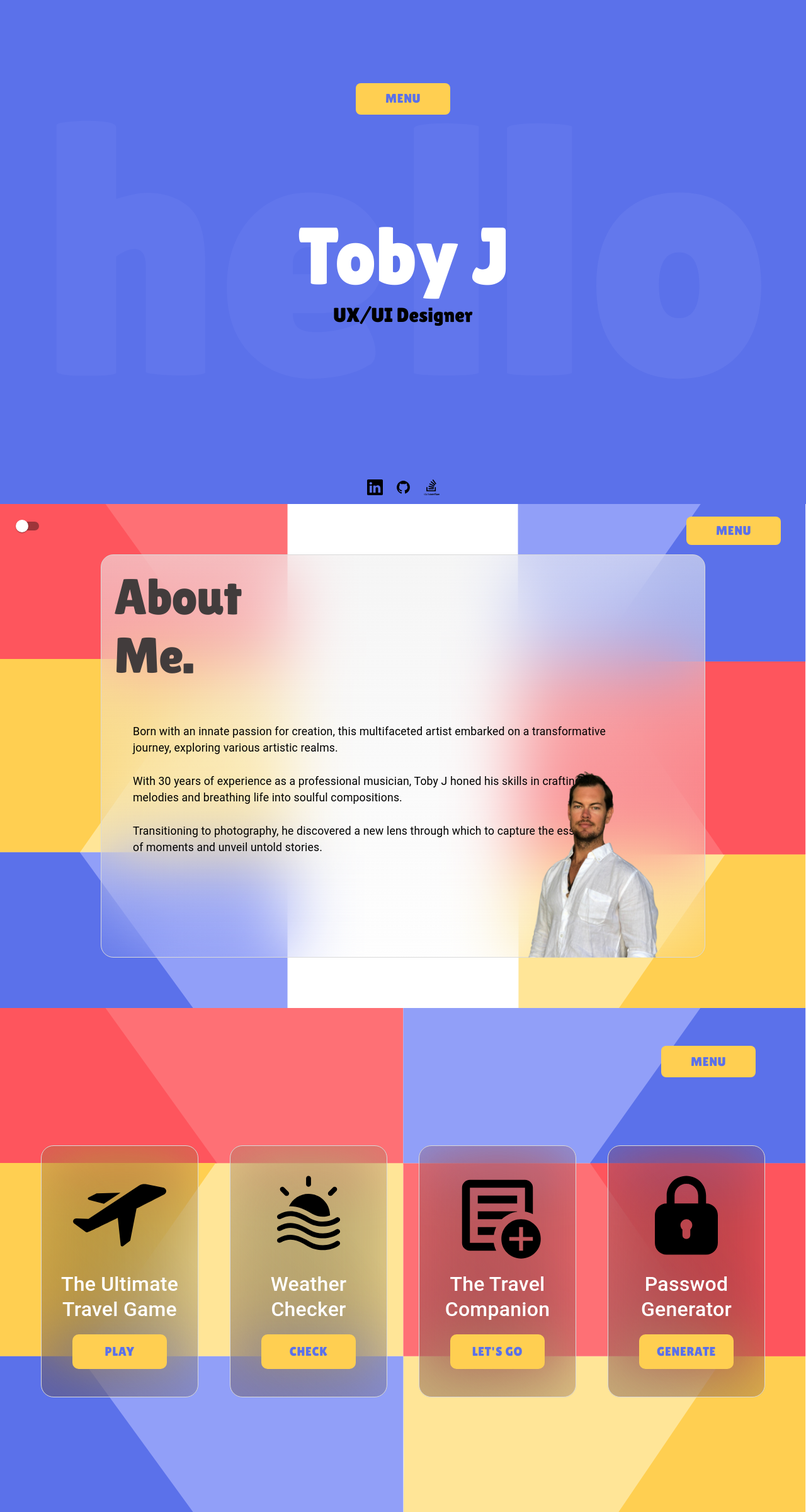
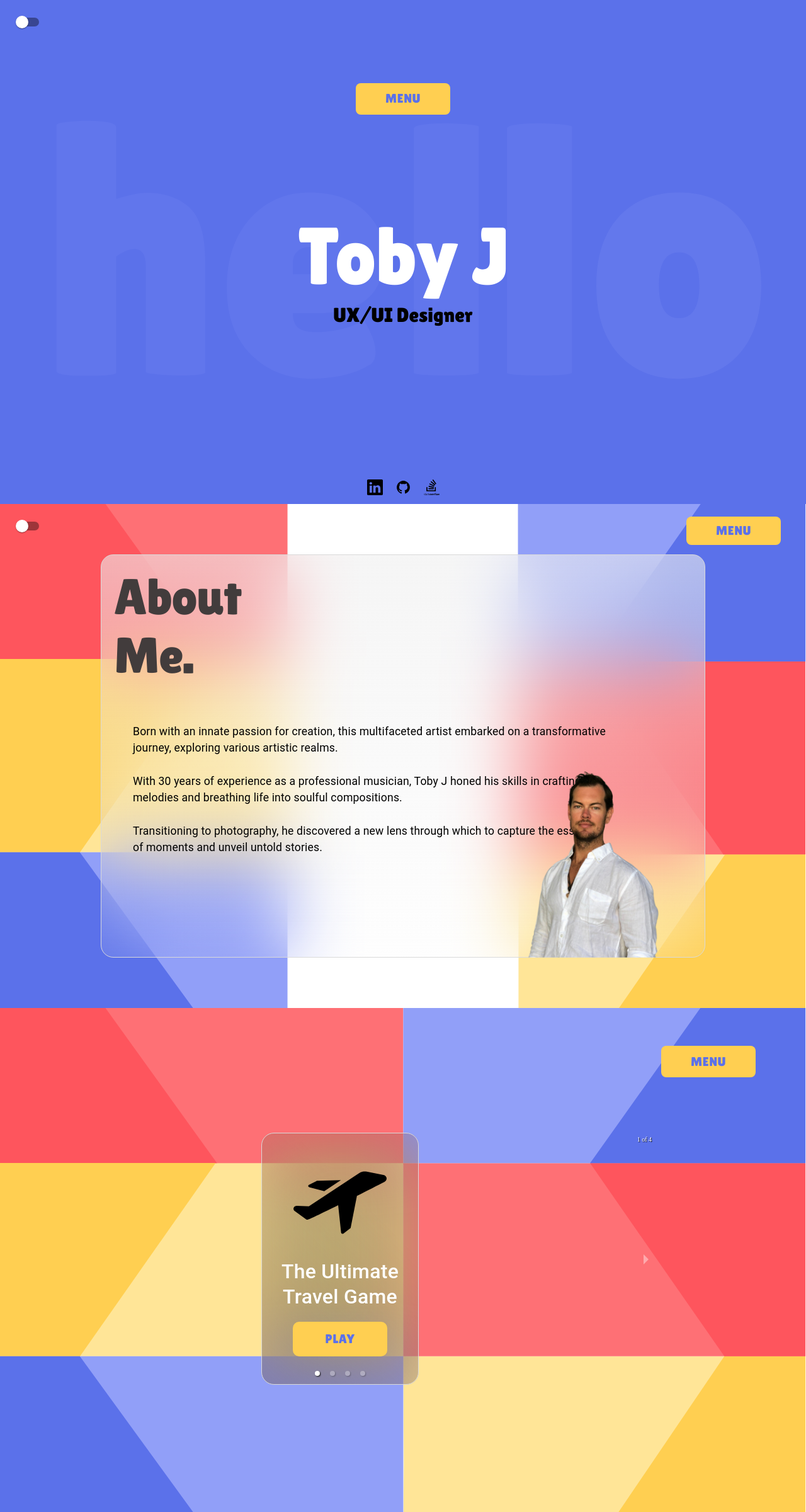
Before and after one commit to tjsoho/tobyjportfolio, a React (Create React App) app: page / in a window 1280 px wide. Shown: the whole page at 63% size. Built offline with nearby package versions, Linux system fonts and the light colour scheme.

Commit message:
added carousel to portfolio section

```diff
--- a/package.json
+++ b/package.json
@@ -18,6 +18,7 @@
     "framer-motion": "^10.12.22",
     "react": "^18.2.0",
     "react-dom": "^18.2.0",
+    "react-responsive-carousel": "^3.2.23",
     "react-router-dom": "^6.14.1",
     "react-scripts": "5.0.1",
     "react-slick": "^0.29.0",
--- a/src/components/Portfolio.tsx
+++ b/src/components/Portfolio.tsx
@@ -1,5 +1,12 @@
 import React, { useState } from "react";
-import { Grid, Box, useMediaQuery, Typography, Button } from "@mui/material";
+import {
+  Grid,
+  Box,
+  useMediaQuery,
+  Typography,
+  Button,
+  Switch,
+} from "@mui/material";
 import mobileBG from "../assets/colour-square.svg";
 import tabletBG from "../assets/largeSVG.svg";
 import travel from "../assets/travel.svg";
@@ -7,7 +14,9 @@ import weather from "../assets/weather.svg";
 import note from "../assets/notes.svg";
 import password from "../assets/padlock.svg";
 import { Link } from "react-router-dom";
-import MobileFrame from "./MobileFrame";
+import bw from "../assets/bw.svg";
+import { Carousel } from "react-responsive-carousel";
+import "react-responsive-carousel/lib/styles/carousel.min.css";
 
 const Portfolio = () => {
   const smallScreen = useMediaQuery(
@@ -16,7 +25,7 @@ const Portfolio = () => {
   const mediumScreen = useMediaQuery(
     "(min-width: 600px) and (max-width: 1350px)"
   );
-
+  const [bwMode, setBwMode] = useState(false);
 
   let bgSVG;
   if (smallScreen) {
@@ -26,6 +35,10 @@ const Portfolio = () => {
   } else {
     bgSVG = "url(" + tabletBG + ")";
   }
+
+  const handleToggle = () => {
+    setBwMode(!bwMode);
+  };
 
   const glassMorphismStyles = {
     backdropFilter: "blur(55px) brightness(80%)",
@@ -64,13 +77,16 @@ const Portfolio = () => {
         sx={{
           height: "100vh",
           width: "100vw",
-          backgroundImage: bgSVG,
+          backgroundImage: `url(${bwMode ? bw : tabletBG})`,
           backgroundRepeat: "no-repeat",
           backgroundSize: "cover",
           backgroundPosition: "center",
           padding: "40px",
         }}
       >
+        <Box position="absolute" top={0} left={0} padding={2} zIndex={1}>
+          <Switch checked={bwMode} onChange={handleToggle} color="primary" />
+        </Box>
         <Box
           sx={{
             display: "flex",
@@ -102,9 +118,9 @@ const Portfolio = () => {
             width: "100%",
           }}
         >
-          <Grid item xs={12} sm={6} md={6} lg={3}>
+          <Carousel>
             {/* CARD 1 */}
-
+            <div>
               <Box sx={glassMorphismStyles}>
                 <Box
                   sx={{
@@ -122,7 +138,10 @@ const Portfolio = () => {
                     The Ultimate Travel Game
                   </Typography>
 
-                <Link to="https://tjsoho.github.io/improved-travel-quiz/" style={{ textDecoration: "none" }}>
+                  <Link
+                    to="https://tjsoho.github.io/improved-travel-quiz/"
+                    style={{ textDecoration: "none" }}
+                  >
                     <Button
                       // target="_blank"
                       // rel="noopener noreferrer"
@@ -133,11 +152,10 @@ const Portfolio = () => {
                   </Link>
                 </Box>
               </Box>
-          </Grid>
+            </div>
 
             {/* CARD 2 */}
-
-          <Grid item xs={12} sm={6} md={6} lg={3}>
+            <div>
               <Box sx={glassMorphismStyles}>
                 <Box
                   sx={{
@@ -154,7 +172,10 @@ const Portfolio = () => {
                   >
                     Weather <br /> Checker
                   </Typography>
-                <Link to="https://tjsoho.github.io/weather-api/" style={{ textDecoration: "none" }}>
+                  <Link
+                    to="https://tjsoho.github.io/weather-api/"
+                    style={{ textDecoration: "none" }}
+                  >
                     <Button
                       // target="_blank"
                       // rel="noopener noreferrer"
@@ -165,11 +186,9 @@ const Portfolio = () => {
                   </Link>
                 </Box>
               </Box>
-          </Grid>
-
+            </div>
             {/* CARD 3 */}
-
-          <Grid item xs={12} sm={6} md={6} lg={3}>
+            <div>
               <Box sx={glassMorphismStyles}>
                 <Box
                   sx={{
@@ -187,7 +206,10 @@ const Portfolio = () => {
                     The Travel <br /> Companion
                   </Typography>
 
-                <Link to="https://sheltered-caverns-17258.herokuapp.com/" style={{ textDecoration: "none" }}>
+                  <Link
+                    to="https://sheltered-caverns-17258.herokuapp.com/"
+                    style={{ textDecoration: "none" }}
+                  >
                     <Button
                       // target="_blank"
                       // rel="noopener noreferrer"
@@ -198,11 +220,10 @@ const Portfolio = () => {
                   </Link>
                 </Box>
               </Box>
-          </Grid>
+            </div>
 
             {/* CARD 4 */}
-
-          <Grid item xs={12} sm={6} md={6} lg={3}>
+            <div>
               <Box sx={glassMorphismStyles}>
                 <Box
                   sx={{
@@ -231,7 +252,8 @@ const Portfolio = () => {
                   </Link>
                 </Box>
               </Box>
-          </Grid>
+            </div>
+          </Carousel>
         </Box>
       </Box>
     </Grid>
```
Also changed, not shown: 16 other files (tests, documents, lock files or other folders). Lines whose indentation alone changed are shown as unchanged.
